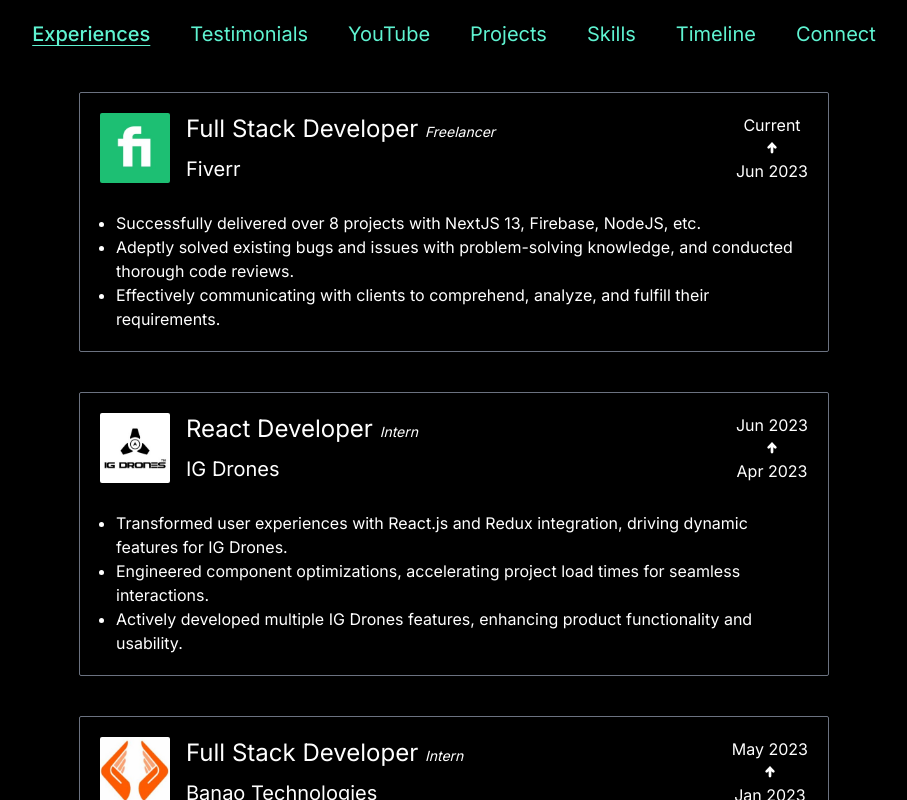
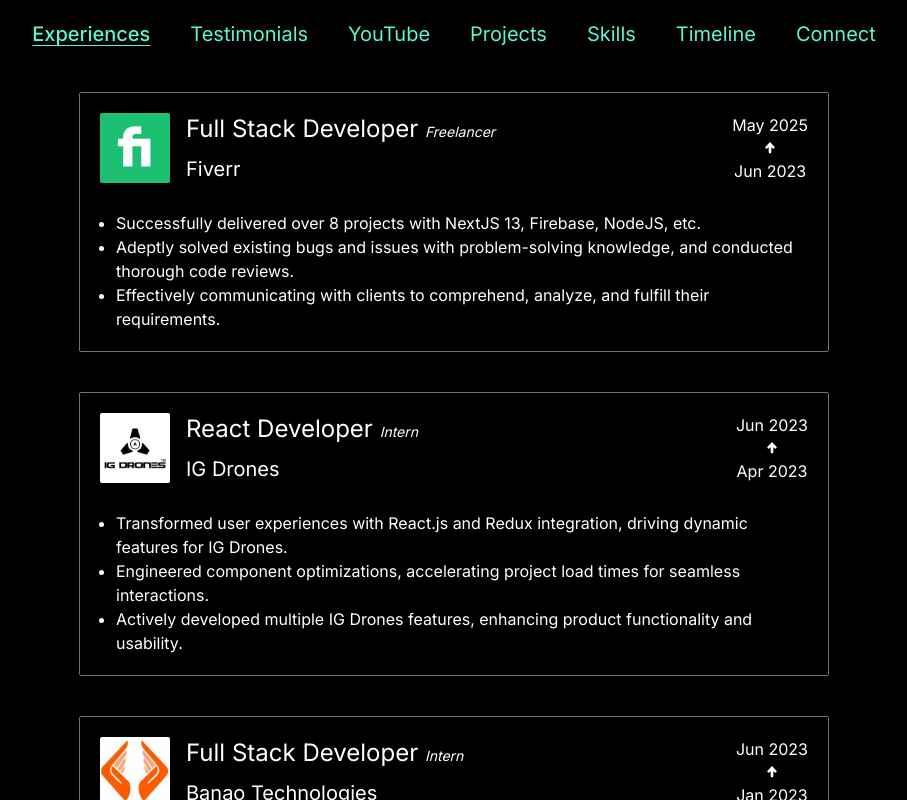
Before and after one commit to rakibul-wdp/portfolio, a Next.js app: page / in a window 1280 px wide. Shown: the top 800 px of the page, without its empty margins (186-1093 px from the left). Built offline with nearby package versions, Linux system fonts and the light colour scheme.

Commit message:
update experiences time

```diff
--- a/constants/experiences.ts
+++ b/constants/experiences.ts
@@ -11,7 +11,7 @@
     role: "Full Stack Developer",
     designation: "Freelancer",
     start: "Jun 2023",
-    end: "Current",
+    end: "May 2025",
     descriptions: [
       {
         id: 1,
@@ -57,7 +57,7 @@
     role: "Full Stack Developer",
     designation: "Intern",
     start: "Jan 2023",
-    end: "May 2023",
+    end: "Jun 2023",
     descriptions: [
       {
         id: 1,
```
